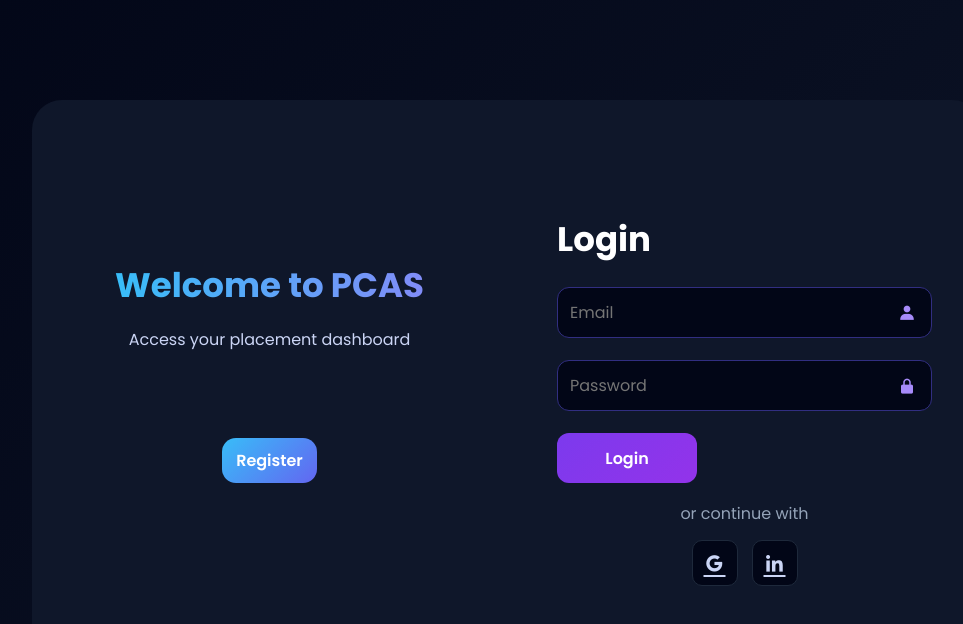
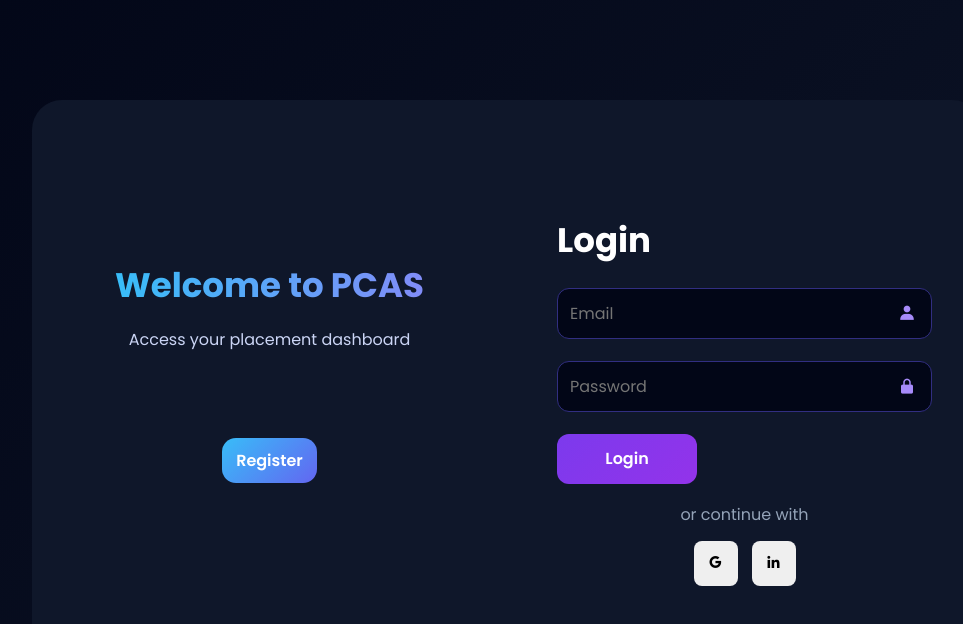
Before and after one commit to AK-tech18/Placement-Cell-System, a React (Create React App) app in the folder client/: page /login in a window 1280 px wide. Shown: the top 624 px of the page, without its empty margins (133-1096 px from the left). Built offline with nearby package versions, Linux system fonts and the light colour scheme.

Commit message:
Fixed Netlify build errors

```diff
--- a/client/src/pages/Login.jsx
+++ b/client/src/pages/Login.jsx
@@ -1,7 +1,7 @@
 import { useState } from "react";
 import "../styles/auth.css";
 import "boxicons/css/boxicons.min.css";
-import API from "../services/api"; // ✅ IMPORTANT
+import API from "../services/api";
 
 export default function Login() {
   const [active, setActive] = useState(false);
@@ -13,7 +13,7 @@ export default function Login() {
   const [regEmail, setRegEmail] = useState("");
   const [regPassword, setRegPassword] = useState("");
 
-  // 🔐 LOGIN HANDLER
+  // 🔐 LOGIN
   const handleLogin = async () => {
     try {
       const res = await API.post("/auth/login", {
@@ -25,7 +25,6 @@ export default function Login() {
 
       if (data.token) {
         localStorage.setItem("token", data.token);
-
         localStorage.setItem(
           "user",
           JSON.stringify(data.user || { name: "User", role: "student" })
@@ -42,7 +41,7 @@ export default function Login() {
     }
   };
 
-  // 🔐 REGISTER HANDLER
+  // 🔐 REGISTER
   const handleRegister = async () => {
     try {
       const res = await API.post("/auth/register", {
@@ -52,13 +51,11 @@ export default function Login() {
         role: "student",
       });
 
-      const data = res.data;
-
       if (res.status === 200 || res.status === 201) {
         alert("Registered successfully. Please login.");
         setActive(false);
       } else {
-        alert(data.msg || "Registration failed");
+        alert(res.data.msg || "Registration failed");
       }
     } catch (err) {
       console.error(err);
@@ -102,13 +99,21 @@ export default function Login() {
             <p className="social-text">or continue with</p>
 
             <div className="social-icons">
-              <a href="#" className="google" onClick={() => alert("Google OAuth coming soon")}>
+              <button
+                type="button"
+                className="google"
+                onClick={() => alert("Google OAuth coming soon")}
+              >
                 <i className="bx bxl-google"></i>
-              </a>
+              </button>
 
-              <a href="#" className="linkedin" onClick={() => alert("LinkedIn OAuth coming soon")}>
+              <button
+                type="button"
+                className="linkedin"
+                onClick={() => alert("LinkedIn OAuth coming soon")}
+              >
                 <i className="bx bxl-linkedin"></i>
-              </a>
+              </button>
             </div>
           </form>
         </div>
@@ -156,13 +161,13 @@ export default function Login() {
             <p className="social-text">or sign up with</p>
 
             <div className="social-icons">
-              <a href="#" className="google">
+              <button type="button" className="google">
                 <i className="bx bxl-google"></i>
-              </a>
+              </button>
 
-              <a href="#" className="linkedin">
+              <button type="button" className="linkedin">
                 <i className="bx bxl-linkedin"></i>
-              </a>
+              </button>
             </div>
           </form>
         </div>
```
